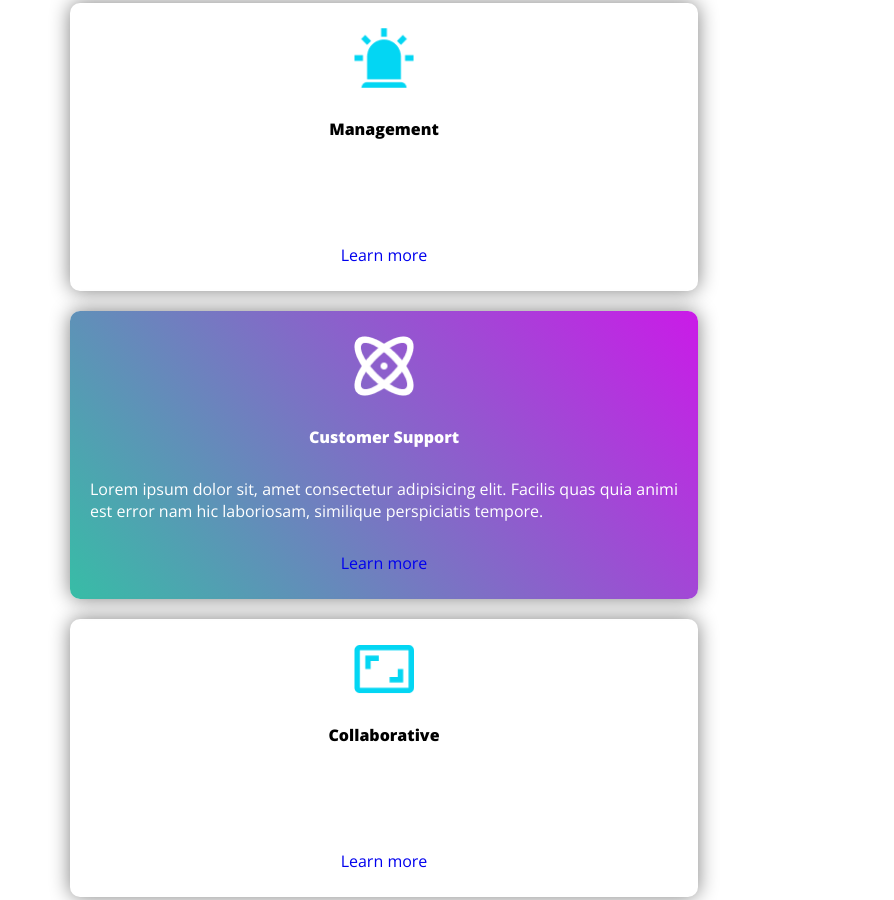
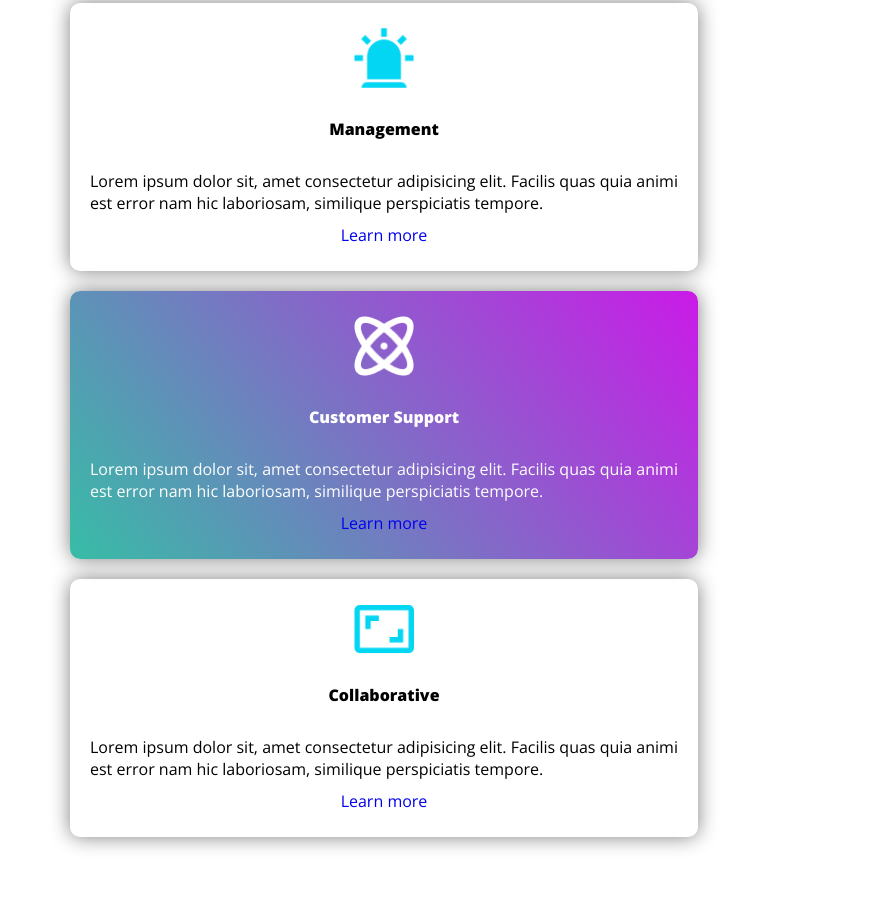
Before and after one commit to jcmorales76/repo-JuanCMorales, a plain HTML site: page TeoriaSemana2/Semana3/dia2/proyecto/index.html in a window 768 px wide. Shown: the part 825-1725 px from the top of the page, 894 px wide, since content can reach past the window. Drawn offline with nearby package versions, Linux system fonts and the light colour scheme.

Commit message:
Arreglo Footer

```diff
--- a/TeoriaSemana2/Semana3/dia2/proyecto/index.html
+++ b/TeoriaSemana2/Semana3/dia2/proyecto/index.html
@@ -52,7 +52,7 @@
                 <div class="tarjeta">
                     <img class="texto" src="assets/idea.png" alt="">
                     <h4 class="texto">Management</h4>
-                    <p class="texto">Lorem ipsum dolor sit, amet consectetur adipisicing elit. Facilis quas quia animi
+                    <p class="texto1">Lorem ipsum dolor sit, amet consectetur adipisicing elit. Facilis quas quia animi
                         est error nam
                         hic laboriosam, similique perspiciatis tempore.</p>
                     <a href="#">Learn more</a>
@@ -60,7 +60,7 @@
                 <div class="tarjeta">
                     <img class="texto" src="assets/atom.png" alt="">
                     <h4 class="texto">Customer Support</h4>
-                    <p class="texto">Lorem ipsum dolor sit, amet consectetur adipisicing elit. Facilis quas quia animi
+                    <p>Lorem ipsum dolor sit, amet consectetur adipisicing elit. Facilis quas quia animi
                         est error nam
                         hic laboriosam, similique perspiciatis tempore.</p>
                     <a href="#">Learn more</a>
@@ -68,7 +68,7 @@
                 <div class="tarjeta">
                     <img class="texto" src="assets/iconscreen.png" alt="">
                     <h4 class="texto">Collaborative</h4>
-                    <p class="texto">Lorem ipsum dolor sit, amet consectetur adipisicing elit. Facilis quas quia animi
+                    <p class="texto1">Lorem ipsum dolor sit, amet consectetur adipisicing elit. Facilis quas quia animi
                         est error nam
                         hic laboriosam, similique perspiciatis tempore.</p>
                     <a href="#">Learn more</a>
--- a/TeoriaSemana2/Semana3/dia2/proyecto/styles/styles.css
+++ b/TeoriaSemana2/Semana3/dia2/proyecto/styles/styles.css
@@ -115,6 +115,10 @@ nav li {
     background-image: linear-gradient(230.95deg, #cb1ae8 -0.37%, #37bda6 100%);
     color: white;
 }
+.texto1{
+    color: black;
+}
+
 
 /* Tarjetas 2 */
 
@@ -127,6 +131,7 @@ nav li {
 .planes h2, h3, h5{
     text-align: center;
 }
+
 
 .planes h2{
     font-size: 35px;
@@ -143,6 +148,7 @@ nav li {
     font-size: 32px;
     font-weight: 500 bold;
 }
+
 
 .tarjeta2 img{
     margin-top: 15px;
@@ -332,5 +338,9 @@ nav li {
         flex-direction: column;
         align-items: center;
     }
+   .pie{
+       flex-direction: column;
+       align-items: center;
+   }
 
 }
```
